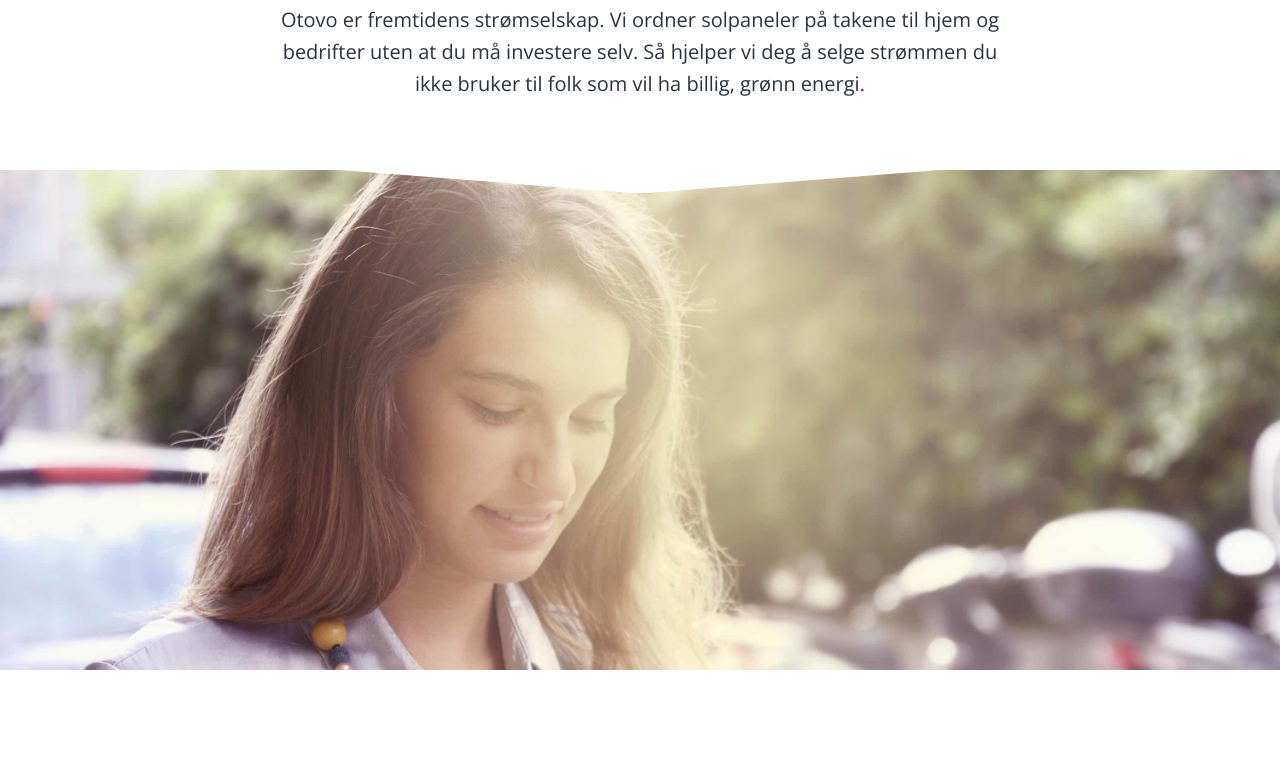
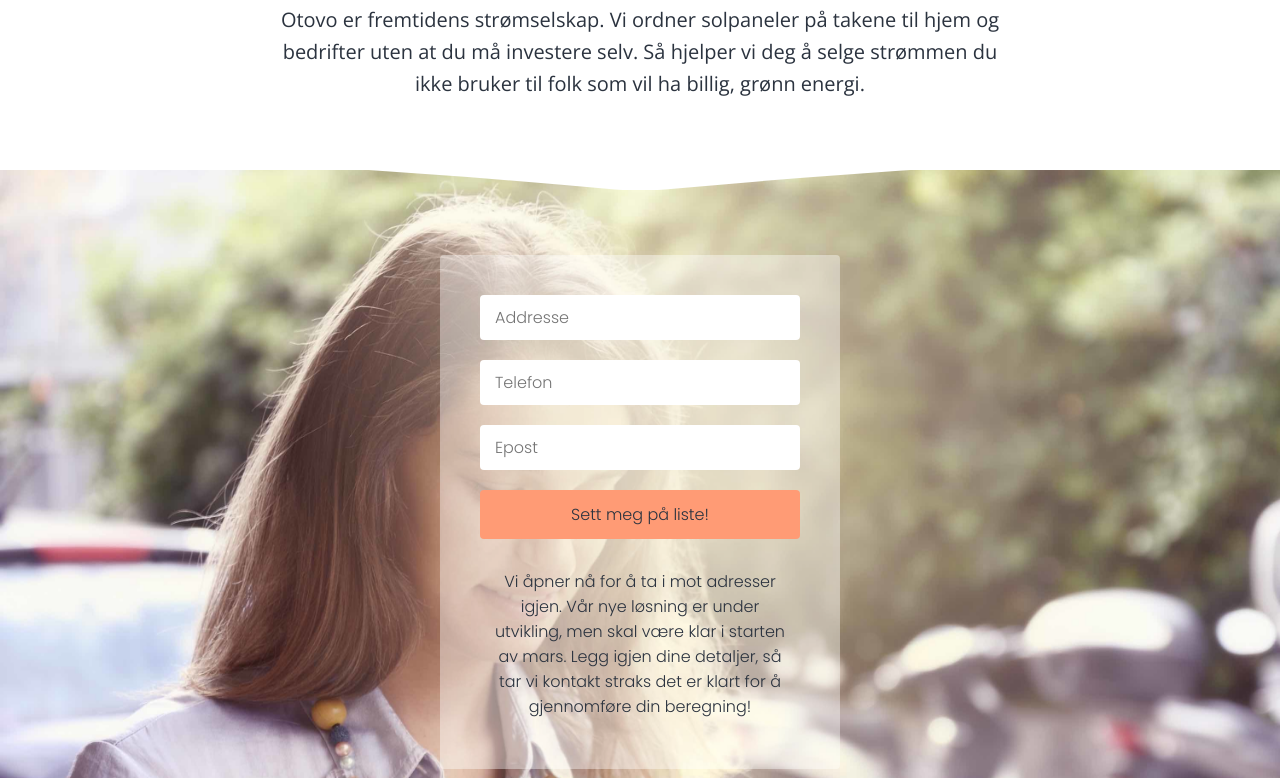
Before and after one commit to rix1/landing-page, a website: page index.html in a window 1280 px wide. Shown: the part 174-952 px from the top of the page. Drawn offline with nearby package versions, Linux system fonts and the light colour scheme; grey boxes are pictures that could not be loaded.

Commit message:
finished everything

```diff
--- a/helpers.css
+++ b/helpers.css
@@ -4,9 +4,7 @@
 
 .top-arrow{
     width: 600px;
-    /*max-width: 80vw;*/
-    /*height: 20px;*/
-    /*background-color: lightyellow;*/
+    margin-top: -2px;
 }
 .order-first{
     order: -1;
@@ -16,10 +14,6 @@
 @media screen and (max-width: 700px) {
     .order-first{
         order: 1;
-    }
-
-	.top-arrow{
-		margin-top: -2px;
     }
 
     .content >  .mini-row > .selling-point{
--- a/index.html
+++ b/index.html
@@ -9,8 +9,8 @@
 
     <!-- Bootstrap -->
     <link rel="stylesheet" href="./style.css" media="screen" title="no title" charset="utf-8">
+    <link rel="stylesheet" href="./text.css" media="screen" title="no title" charset="utf-8">
     <link rel="stylesheet" href="./helpers.css" media="screen" title="no title" charset="utf-8">
-    <link rel="stylesheet" href="./text.css" media="screen" title="no title" charset="utf-8">
 
     <link href='https://fonts.googleapis.com/css?family=Poppins:300|Open+Sans' rel='stylesheet' type='text/css'>
 
@@ -20,6 +20,7 @@
     <script src="https://oss.maxcdn.com/html5shiv/3.7.2/html5shiv.min.js"></script>
     <script src="https://oss.maxcdn.com/respond/1.4.2/respond.min.js"></script>
     <![endif]-->
+
 </head>
 <body>
     <div id="page">
@@ -37,8 +38,17 @@
             </div>
         </div>
         <div class="row contact noborder">
-            <div class="top-arrow">
-                <svg id="Layer_1" data-name="Layer 1" xmlns="http://www.w3.org/2000/svg" viewBox="0 0 636 24.89"><defs><style>.cls-1{fill:#fff;}</style></defs><title>arrow</title><path class="cls-1" d="M0,0L315.27,24.79a34.8,34.8,0,0,0,5.45,0L636,0H0Z"/></svg>
+            <div class="top-arrow" id="join">
+                <svg id="Layer_1" data-name="Layer 1" xmlns="http://www.w3.org/2000/svg" viewBox="0 0 636 23.85"><defs><style>.cls-1{fill:#fff;}</style></defs><title>arrow</title><path class="cls-1" d="M318,0H0C97.87,6.54,195.23,13.83,291.47,22.81q13.25,1,26.53,1t26.53-1C440.77,13.83,538.13,6.54,636,0H318Z" transform="translate(0 0)"/></svg>
+            </div>
+            <div class="form-wrapper">
+                <form class="contact-form" action="index.html" method="post">
+                    <input type="text" placeholder="Addresse" name="address_id" id="address-search" autocomplete="off" spellcheck="off" required>
+                    <input type="tel" placeholder="Telefon" name="phone" autocomplete="off" spellcheck="off" required>
+                    <input type="email" placeholder="Epost" name="email" autocomplete="off" spellcheck="off" required>
+                    <button type="submit" class="btn" name="button">Sett meg på liste!</button>
+                    <p>Vi åpner nå for å ta i mot adresser igjen. Vår nye løsning er under utvikling, men skal være klar i starten av mars. Legg igjen dine detaljer, så tar vi kontakt straks det er klart for å gjennomføre din beregning!</p>
+                </form>
             </div>
         </div>
         <div class="row noborder">
@@ -98,7 +108,7 @@
             <div class="box join">
                 <h2>Otovo blir snart tilgjengelig for deg</h2>
                 <p>Vi jobber med å få alle bitene av puslespillet på plass. De første kundene er allerede i dialog, og vi kommer veldig snart til å ha kapasitet til flere. Legg igjen din informasjon her, så tar vi kontakt.</p>
-                    <button type="button" class="btn" name="button">Jeg er med!</button>
+                <a href="#join"><button type="button" class="btn" name="button">Jeg er med!</button></a>
             </div>
         </div>
     </div>
--- a/style.css
+++ b/style.css
@@ -26,10 +26,6 @@ html{
     padding: 50px;
 }
 
-.contact{
-    padding: 0;
-}
-
 .content{
     /*padding: 10px 10px;*/
     width: 1000px;
@@ -37,59 +33,6 @@ html{
     /*border: 5px solid yellow;*/
     display: flex;
     flex-wrap: wrap;
-}
-
-.mini-row{
-    margin: 10px 0px;;
-    width: 100%;
-    display: flex;
-    flex-wrap: wrap;
-    /*border: 5px solid lightcoral;*/
-}
-
-.row > .content > .join{
-    padding-top: 40px;
-    padding-bottom: 60px;
-}
-
-button, .btn {
-    font-family: 'Poppins', sans-serif;
-	color: #2b333f;
-    background-color: rgb(255, 155, 117) !important;
-    font-size: 16px;
-	padding: 12px 35px !important;
-	border-radius: 4px;
-    border: none;
-}
-
-.content > .join > .btn:hover{
-    background: red;
-    /*background-color: rgb(242,126,89);*/
-}
-
-.contact{
-    height: 500px;
-    background: url(./bg.jpg) no-repeat center center fixed;
-    -webkit-background-size: cover;
-    -moz-background-size: cover;
-    -o-background-size: cover;
-    background-size: cover;
-}
-
-.imgWrapper{
-    flex-basis: 400px;
-    background: white;
-    align-self: center;
-    overflow: hidden;
-}
-
-.imgWrapper > img{
-    /*width: 100%;*/
-    /*display: block;*/
-    max-width: 450px;
-    height: auto;
-    width: 100%;
-    border-radius: 8px;
 }
 
 .box{
@@ -108,13 +51,102 @@ button, .btn {
     text-align: center;
 }
 
-/*.box1{background : #FF7BAC;}*/
-.box2{background : #BDCCD4;}
-.box3{background : #FFFF00;}
-.box4{background : #00FF00;}
-.box5{background : #00FFFF;}
-.box6{background : #FF00FF;}
-.box7{background : #ED1E79;}
-.box8{background : #F15A24;}
-.box9{background : #FBB03B;}
-.box10{background : #F2CDC9;}
+
+.mini-row{
+    margin: 10px 0px;;
+    width: 100%;
+    display: flex;
+    flex-wrap: wrap;
+    /*border: 5px solid lightcoral;*/
+}
+
+button, .btn {
+    font-family: 'Poppins', sans-serif;
+	color: #2b333f;
+    background-color: rgb(255, 155, 117);
+    font-size: 16px;
+	padding: 12px 35px;
+	border-radius: 4px;
+    border: none;
+}
+
+
+button:hover, .btn:hover{
+    background-color: rgb(242,126,89);
+}
+
+button:focus, .btn:focus{
+    outline-color: rgb(242,126,89);
+}
+
+.contact{
+    /*height: 500px;*/
+    background: url(./bg.jpg) no-repeat center center fixed;
+    -webkit-background-size: cover;
+    -moz-background-size: cover;
+    -o-background-size: cover;
+    background-size: cover;
+    padding: 0;
+}
+
+.imgWrapper{
+    flex-basis: 400px;
+    background: white;
+    align-self: center;
+    overflow: hidden;
+}
+
+.form-wrapper{
+    width: 100%;
+    height: 100%;
+    /*background-color: rgba(255, 255, 255, 0.7);*/
+    margin: 60px;
+    display: flex;
+    flex-direction: row;
+    justify-content: center;
+}
+
+.contact-form{
+    width: 400px;
+    background-color: rgba(255, 255, 255, 0.4);
+    display: flex;
+    flex-direction: column;
+    justify-content: space-around;
+    align-self: center;
+    padding: 30px;
+    border-radius: 4px;
+    font-family: 'Poppins', sans-serif;
+}
+
+.contact-form > input{
+    padding: 10px 15px;;
+    margin: 10px;
+    border: none;
+    border-radius: 4px;
+}
+
+.contact-form > input:focus{
+    outline-color: rgb(242,126,89);
+}
+
+.contact-form > button{
+    margin: 10px;
+}
+
+.contact-form > p{
+    padding: 10px;
+    margin: 10px;
+    text-align: center;
+}
+
+.imgWrapper > img{
+    max-width: 450px;
+    height: auto;
+    width: 100%;
+    border-radius: 8px;
+}
+
+.row > .content > .join{
+    padding-top: 40px;
+    padding-bottom: 60px;
+}
```
Also changed, not shown: otovo content.md (deleted, +0 -23 lines). Lines whose indentation alone changed are shown as unchanged.
